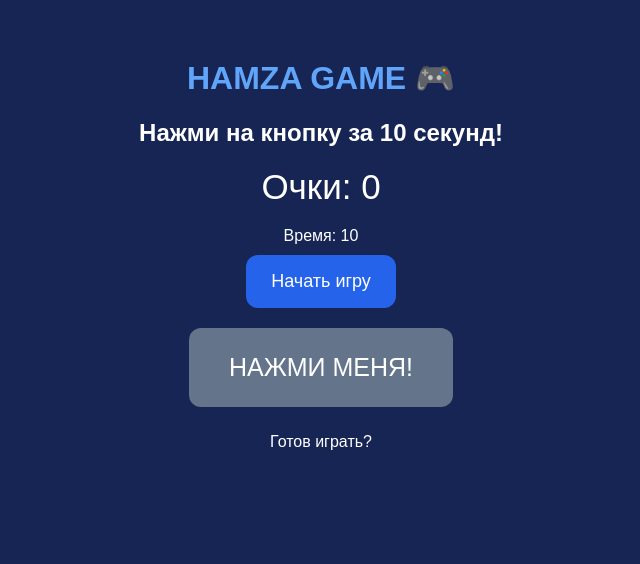
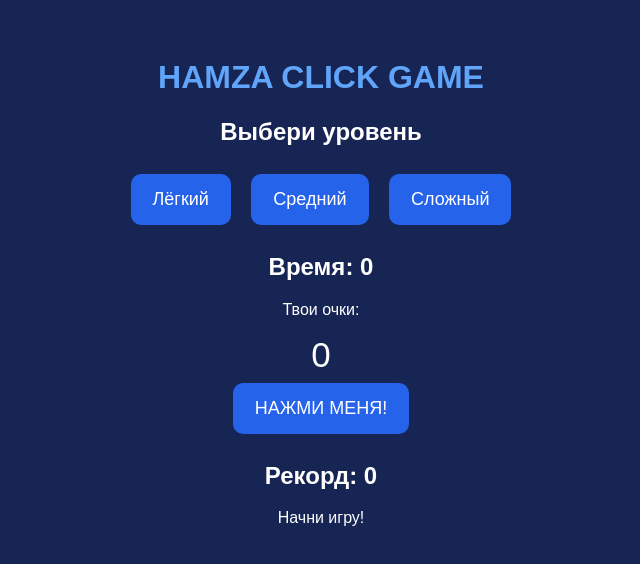
Before and after one commit to abylaysamatov-arch/hamza-web, a plain HTML site: page game.html in a window 1280 px wide. Shown: the whole page, without its empty margins (319-959 px from the left). Drawn offline with Linux system fonts and the light colour scheme.

Commit message:
Update game.html

```diff
--- a/game.html
+++ b/game.html
@@ -10,83 +10,66 @@
 body {
     background: #172554;
     color: white;
-    font-family: Arial, sans-serif;
+    font-family: Arial;
     text-align: center;
-    padding: 30px 15px;
+    padding: 30px;
 }
-
-h1 {
-    color: #60A5FA;
-}
-
-#score {
-    font-size: 35px;
-    margin: 20px;
-}
-
+h1 { color: #60a5fa; }
 button {
-    background: #2563EB;
+    background: #2563eb;
     color: white;
     border: none;
-    padding: 16px 25px;
-    border-radius: 12px;
+    padding: 15px 22px;
+    margin: 8px;
+    border-radius: 10px;
     font-size: 18px;
     cursor: pointer;
-    margin: 10px;
 }
-
-button:hover {
-    background: #1D4ED8;
-}
-
-#clickButton {
-    background: #16A34A;
-    font-size: 25px;
-    padding: 25px 40px;
-}
-
-#clickButton:disabled {
-    background: #64748B;
-}
+#score { font-size: 35px; }
 </style>
 </head>
 
 <body>
 
-<h1>HAMZA GAME 🎮</h1>
+<h1>HAMZA CLICK GAME</h1>
+<h2>Выбери уровень</h2>
 
-<h2>Нажми на кнопку за 10 секунд!</h2>
+<button onclick="startGame(10)">Лёгкий</button>
+<button onclick="startGame(20)">Средний</button>
+<button onclick="startGame(30)">Сложный</button>
 
-<div id="score">Очки: 0</div>
-<div id="timer">Время: 10</div>
+<h2 id="timer">Время: 0</h2>
+<p>Твои очки:</p>
+<div id="score">0</div>
 
-<button onclick="startGame()">Начать игру</button>
+<button onclick="addPoint()">НАЖМИ МЕНЯ!</button>
 
-<br>
-
-<button id="clickButton" onclick="addPoint()" disabled>
-НАЖМИ МЕНЯ!
-</button>
-
-<p id="result">Готов играть?</p>
+<h2 id="record">Рекорд: 0</h2>
+<p id="message">Начни игру!</p>
 
 <script>
 let score = 0;
-let time = 10;
+let time = 0;
+let playing = false;
 let timer;
-let playing = false;
 
-function startGame() {
+let record = Number(localStorage.getItem("hamzaRecord")) || 0;
+
+document.getElementById("record").innerText =
+    "Рекорд: " + record;
+
+function startGame(seconds) {
     clearInterval(timer);
 
     score = 0;
-    time = 10;
+    time = seconds;
     playing = true;
 
-    document.getElementById("score").innerText = "Очки: 0";
-    document.getElementById("timer").innerText = "Время: 10";
-    document.getElementById("result").innerText = "Начали!";
-    document.getElementById("clickButton").disabled = false;
+    document.getElementById("score").innerText = score;
+    document.getElementById("timer").innerText =
+        "Время: " + time;
+    document.getElementById("message").innerText =
+        "Быстрее нажимай!";
 
     timer = setInterval(function() {
         time--;
@@ -98,20 +81,28 @@ function startGame() {
             clearInterval(timer);
             playing = false;
 
-            document.getElementById("clickButton").disabled = true;
-            document.getElementById("result").innerText =
-                "Игра окончена! Твой результат: " + score;
+            document.getElementById("message").innerText =
+                "Игра окончена! Очки: " + score;
+
+            if (score > record) {
+                record = score;
+                localStorage.setItem("hamzaRecord", record);
+
+                document.getElementById("record").innerText =
+                    "Рекорд: " + record;
+
+                document.getElementById("message").innerText =
+                    "НОВЫЙ РЕКОРД! 🏆";
+            }
         }
     }, 1000);
 }
 
 function addPoint() {
-    if (playing) {
-        score++;
+    if (!playing) return;
 
-        document.getElementById("score").innerText =
-            "Очки: " + score;
-    }
+    score++;
+    document.getElementById("score").innerText = score;
 }
 </script>
 
```
